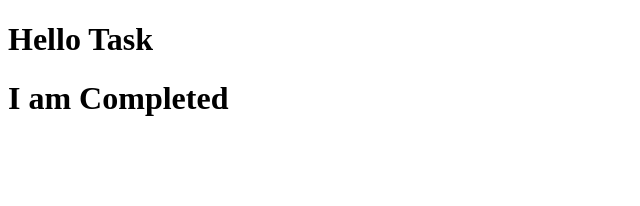
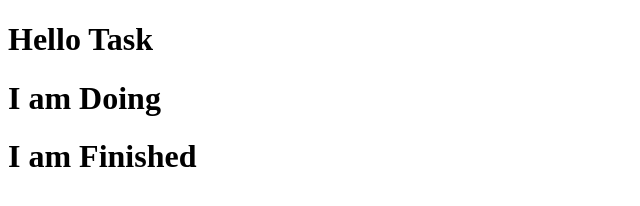
Before and after one commit to jegadeeshmanit/Dev, a plain HTML site: page index.html in a window 1280 px wide. Shown: the whole page, without its empty margins (0-640 px from the left). Drawn offline with Linux system fonts and the light colour scheme.

Commit message:
Update index.html

```diff
--- a/index.html
+++ b/index.html
@@ -7,6 +7,7 @@
 </head>
 <body>
     <h1>Hello Task</h1>
-    <h1> I am Completed</h1>
+    <h1> I am Doing</h1>
+    <h1>I am Finished</h1>
 </body>
 </html>
```
